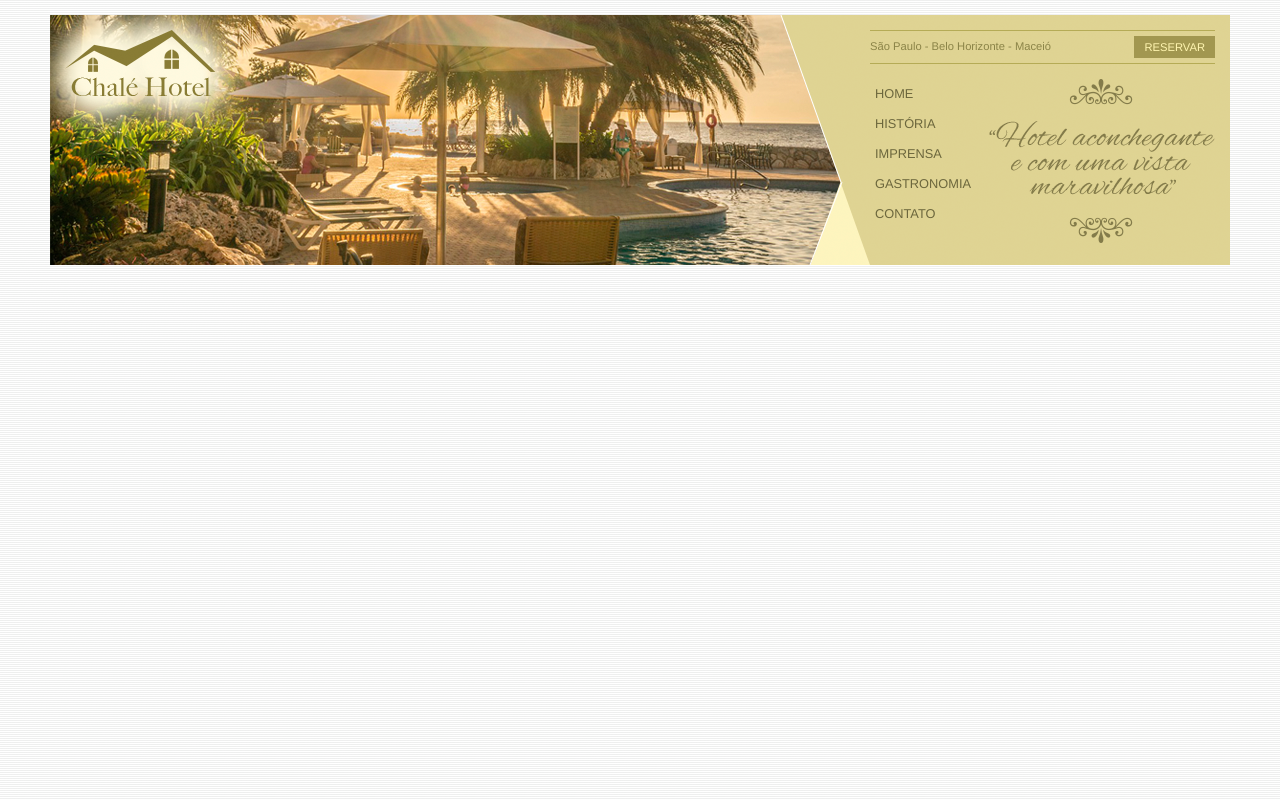
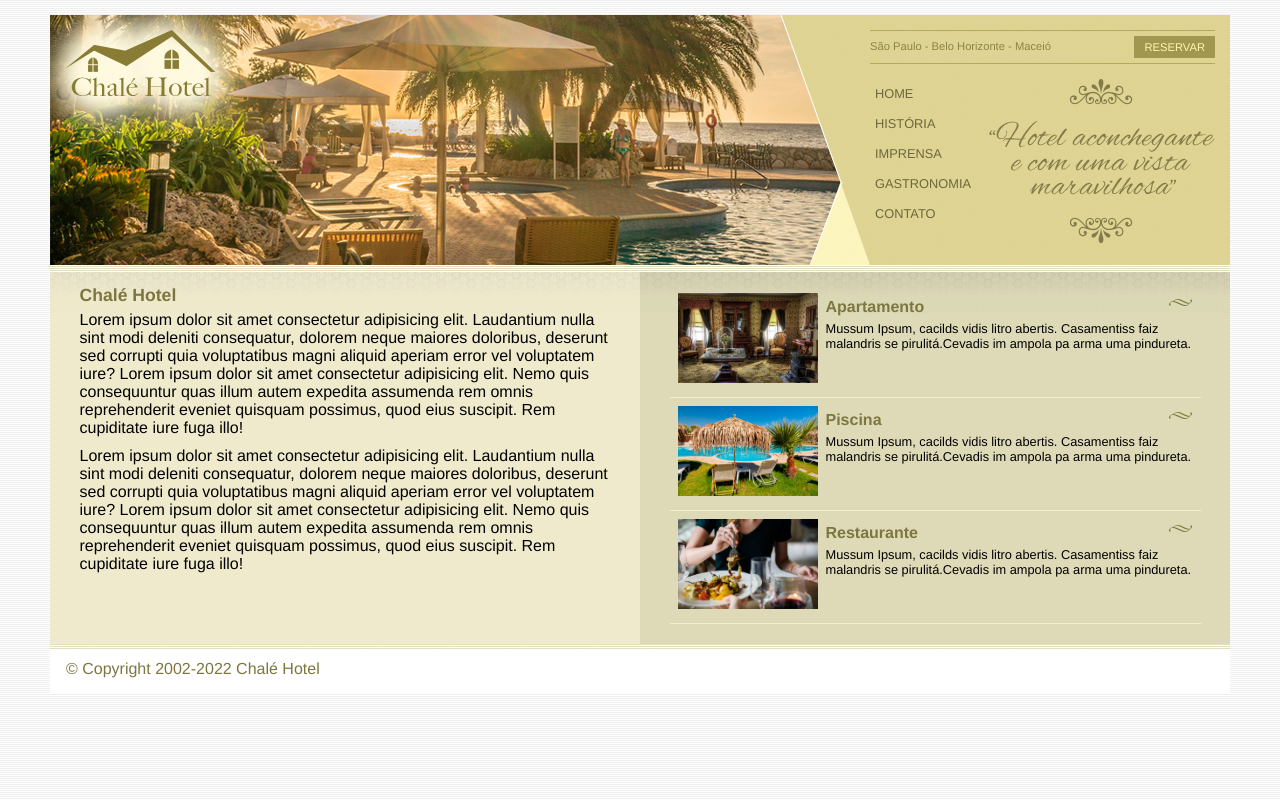
Before and after one commit to joselgmont/projeto-chale-hotel, a plain HTML site: page index.html in a window 1280 px wide. Drawn offline with Linux system fonts and the light colour scheme; files whose address does not match are found by name.

Commit message:
Conteúdo finalizado

```diff
--- /dev/null
+++ b/css/conteudo.css
@@ -0,0 +1,67 @@
+/*Formatação da area principal*/
+#area-principal{
+    float: left;
+    width: 50%;
+    padding: 15px 0px;
+    background: url(../imagens/bg-area-principal.png) top repeat-x;
+}
+/*End of area-principal*/
+
+/*Formatação da area principal*/
+#area-lateral{
+    float: right;
+    width: 50%;
+    padding: 20px 0px;
+    background: url(../imagens/bg-area-lateral.png) top repeat-x;
+}
+/*End of area-lateral*/
+
+/*Caixas para inserção de conteudos*/
+.caixa-conteudo{
+    margin: 0px auto;
+    width: 90%;
+}
+/*End of caixa-conteudo*/
+
+/*Formatação de texto*/
+h2{
+    color: #7d7640;
+    font-size: 1.1em;
+    padding: 5px 0px;
+}
+
+p{
+    font-size: 1em;
+    margin-bottom: 10px;
+}
+/*End of formatação de texto*/
+
+/*Formatação da lista de beneficios*/
+#beneficios li a img{
+    float: left;
+    margin-right: 8px;
+}
+
+#beneficios li{
+    padding: 8px;
+    border-bottom: 1px solid #f3efcb;;
+    height: 6em;
+}
+
+#beneficios li a p{
+    font-size: 0.8em;
+    color: black;
+}
+
+#beneficios li a h3{
+    background: url(../imagens/ornamento.png) top right no-repeat;
+    font-size: 1em;
+    padding: 5px;
+    color: #7d7640;
+}
+
+#beneficios li:hover{
+    background-color: #f6f3d6;
+    cursor: pointer;
+}
+/*End of formatação da lista de beneficios*/
--- a/css/style.css
+++ b/css/style.css
@@ -1,4 +1,5 @@
 @import url(./header.css);
+@import url(./conteudo.css);
 
 *{
     margin: 0;
@@ -12,8 +13,15 @@ body{
 }
 
 #container{
-    background: #ede9cc;
+    background: #ede9cc url(../imagens/bg-container.png) top center repeat-y;
     margin: 0 auto;
     min-width: 740px;
     max-width: 1180px;
 }
+
+#rodape{
+    clear: both;
+    padding: 16px;
+    background: white url(../imagens/bg-rodape.png) top repeat-x;
+    color: #7d7640;
+}
--- a/index.html
+++ b/index.html
@@ -54,6 +54,58 @@
         </div>
         <!-- End of header -->
 
+        <!-- Area principal -->
+        <div id="area-principal">
+            <div class="caixa-conteudo">
+                <h2>Chalé Hotel</h2>
+                <p>
+                    Lorem ipsum dolor sit amet consectetur adipisicing elit. Laudantium nulla sint modi deleniti consequatur, dolorem neque maiores doloribus, deserunt sed corrupti quia voluptatibus magni aliquid aperiam error vel voluptatem iure?
+                    Lorem ipsum dolor sit amet consectetur adipisicing elit. Nemo quis consequuntur quas illum autem expedita assumenda rem omnis reprehenderit eveniet quisquam possimus, quod eius suscipit. Rem cupiditate iure fuga illo!
+                </p>
+                <p>
+                    Lorem ipsum dolor sit amet consectetur adipisicing elit. Laudantium nulla sint modi deleniti consequatur, dolorem neque maiores doloribus, deserunt sed corrupti quia voluptatibus magni aliquid aperiam error vel voluptatem iure?
+                    Lorem ipsum dolor sit amet consectetur adipisicing elit. Nemo quis consequuntur quas illum autem expedita assumenda rem omnis reprehenderit eveniet quisquam possimus, quod eius suscipit. Rem cupiditate iure fuga illo!
+                </p>
+            </div>
+        </div>
+        <!-- End of area principal-->
+
+        <!-- Area lateral -->
+        <div id="area-lateral">
+            <div class="caixa-conteudo">
+                <ul id="beneficios">
+                    <li>
+                        <a href="">
+                             <img src="./imagens/apartamento.jpg" alt="Apartamento" width="140px">
+                             <h3>Apartamento</h3>
+                             <p>Mussum Ipsum, cacilds vidis litro abertis. Casamentiss faiz malandris se pirulitá.Cevadis im ampola pa arma uma pindureta.</p>
+                        </a>
+                     </li>
+                    <li>
+                       <a href="">
+                            <img src="./imagens/piscina.jpg" alt="Piscina" width="140px">
+                            <h3>Piscina</h3>
+                            <p>Mussum Ipsum, cacilds vidis litro abertis. Casamentiss faiz malandris se pirulitá.Cevadis im ampola pa arma uma pindureta.</p>
+                       </a>
+                    </li>
+                    <li>
+                        <a href="">
+                             <img src="./imagens/restaurante.jpg" alt="Restaurante" width="140px">
+                             <h3>Restaurante</h3>
+                             <p>Mussum Ipsum, cacilds vidis litro abertis. Casamentiss faiz malandris se pirulitá.Cevadis im ampola pa arma uma pindureta.</p>
+                        </a>
+                     </li>
+                </ul>
+            </div>
+        </div>
+        <!-- End of area lateral -->
+
+        <!-- Rodape -->
+        <div id="rodape">
+            <span>&copy; Copyright 2002-2022 Chalé Hotel</span>
+        </div>
+        <!-- End of rodape -->
+
     </div>
     <!-- End of contaier -->
 
```
